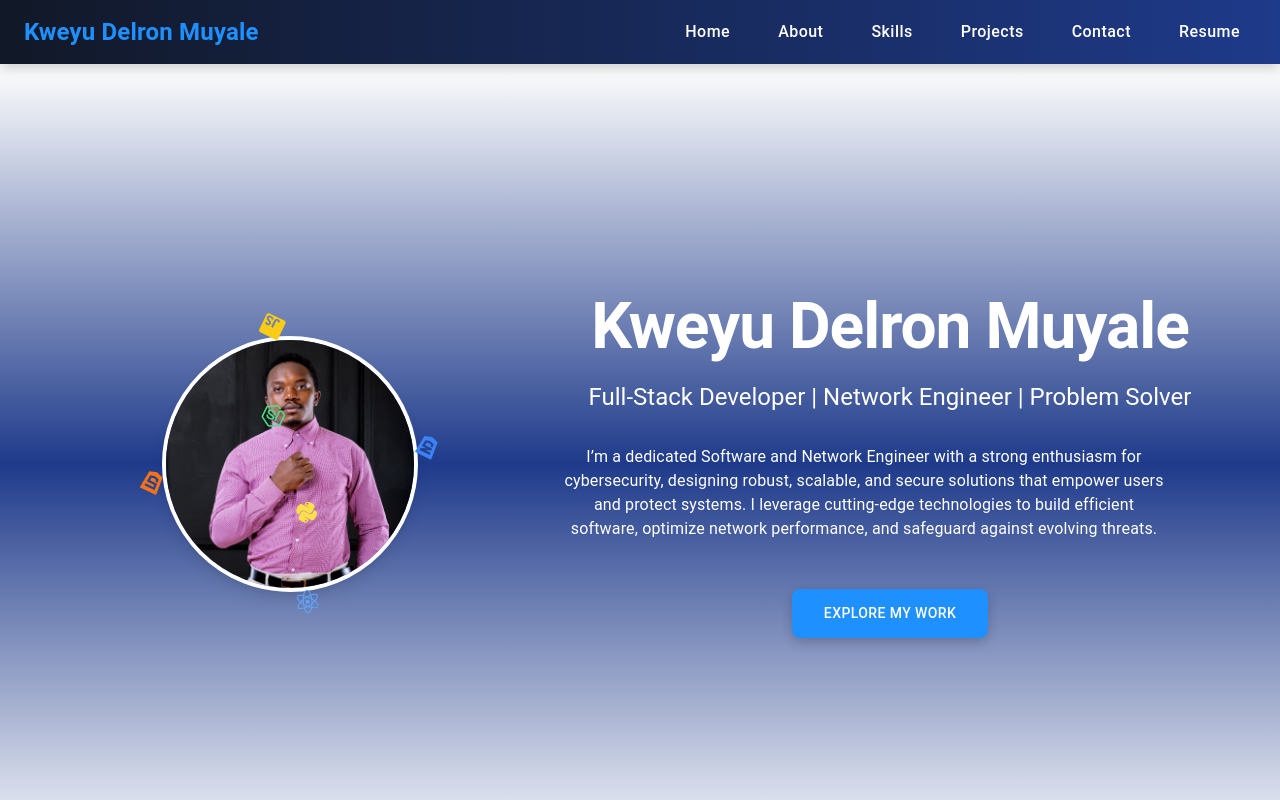
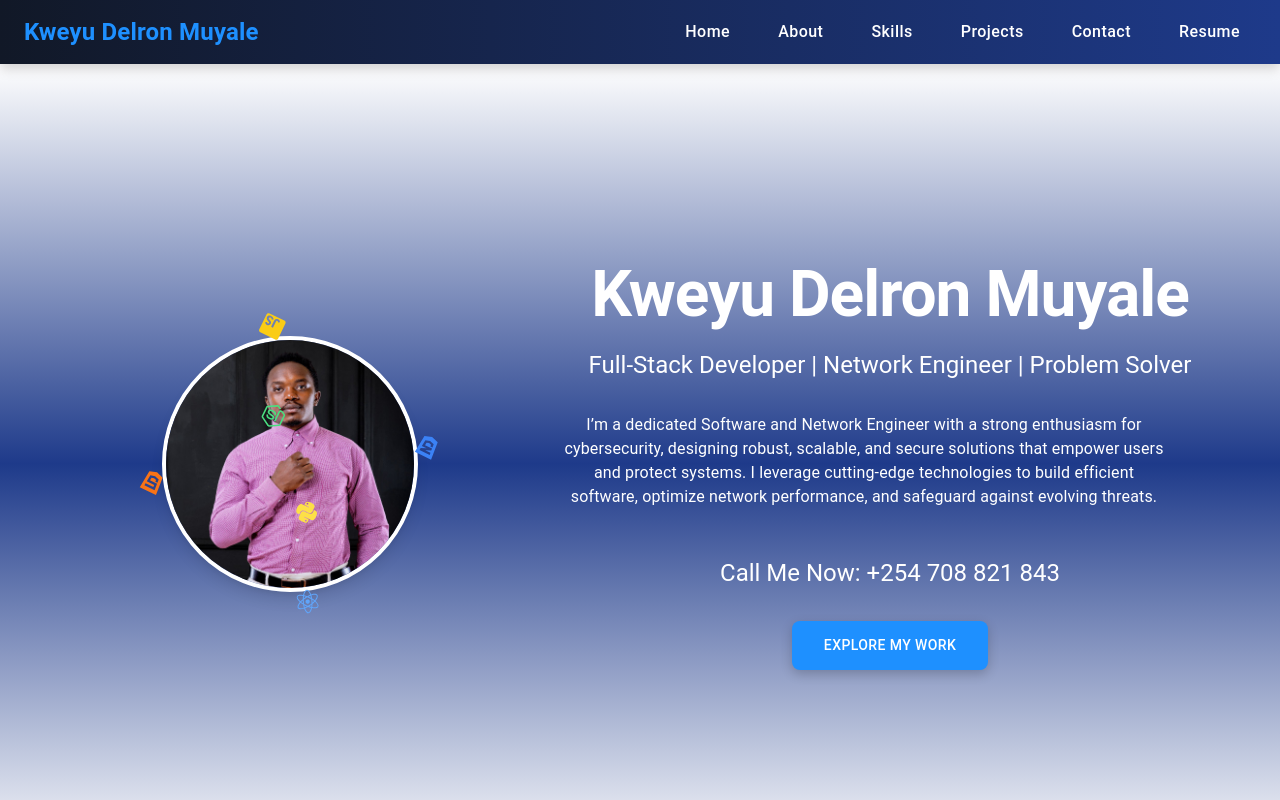
Before and after one commit to DelTechs01/portfolio, a React (Vite) app: page / in a window 1280 px wide. Shown: the top 800 px of the page. Built offline with nearby package versions, Linux system fonts and the light colour scheme.

Commit message:
Added a contact to my page for easy communication

```diff
--- a/src/Home.jsx
+++ b/src/Home.jsx
@@ -53,6 +53,9 @@ export default function Home() {
                 </Typography>
                 <Typography variant="body1" sx={{ color: 'gray.200', mb: 6, maxWidth: '600px' }}>
                   I’m a dedicated Software and Network Engineer with a strong enthusiasm for cybersecurity, designing robust, scalable, and secure solutions that empower users and protect systems. I leverage cutting-edge technologies to build efficient software, optimize network performance, and safeguard against evolving threats.
+                </Typography>
+                <Typography variant="h5" sx={{ color: 'gray.300', mb: 4 }}>
+                  Call Me Now: +254 708 821 843
                 </Typography>
                 <Button
                   component={RouterLink}
```
